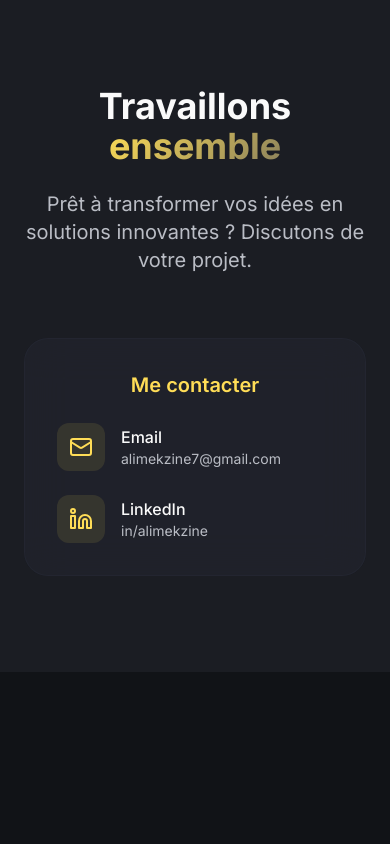
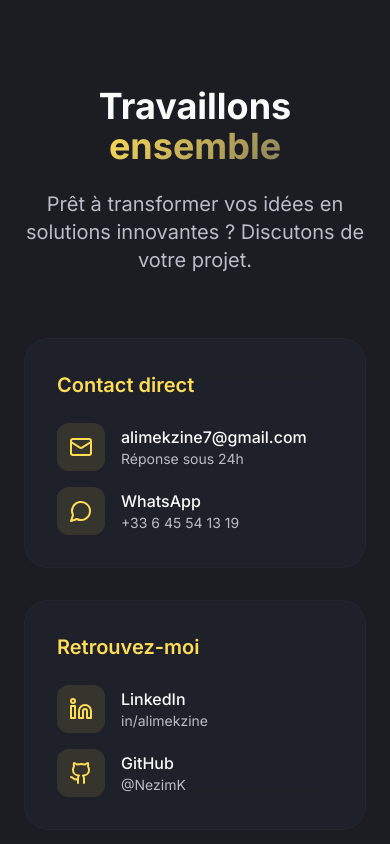
Before and after one commit to NezimK/portfolio-ali-mekzine, a React (Vite) app: page / in a window 390 px wide. Shown: the part 7223-8067 px from the top of the page. Before the commit the page ends 7895 px from the top, so only its background shows below. Built offline with nearby package versions, Linux system fonts and the light colour scheme.

Commit message:
Reverted to commit 27afe9047ed6cb09ebeb6a6f161feba348b660b0

```diff
--- a/src/components/Contact.tsx
+++ b/src/components/Contact.tsx
@@ -1,5 +1,5 @@
 import { AnimatedSection } from './AnimatedSection';
-import { Mail, Linkedin } from 'lucide-react';
+import { Mail, Github, Linkedin, MessageCircle } from 'lucide-react';
 
 export const Contact = () => {
   return (
@@ -16,21 +16,41 @@ export const Contact = () => {
           </div>
         </AnimatedSection>
 
-        <div className="max-w-3xl mx-auto">
+        <div className="max-w-5xl mx-auto">
+          <div className="grid md:grid-cols-2 gap-8">
+            {/* Direct Contact */}
             <AnimatedSection delay={200}>
-            <div className="glass rounded-3xl p-8">
-              <h3 className="text-xl font-semibold mb-6 text-accent text-center">Me contacter</h3>
-              <div className="grid md:grid-cols-2 gap-6">
+              <div className="glass rounded-3xl p-8 h-full">
+                <h3 className="text-xl font-semibold mb-6 text-accent">Contact direct</h3>
+                <div className="space-y-4">
                   <a href="mailto:alimekzine7@gmail.com" className="flex items-center space-x-4 text-foreground-muted hover:text-accent transition-colors group">
                     <div className="w-12 h-12 rounded-xl bg-accent/10 flex items-center justify-center group-hover:bg-accent/20 transition-colors">
                       <Mail className="w-6 h-6 text-accent" />
                     </div>
                     <div>
-                    <p className="font-medium text-foreground">Email</p>
-                    <p className="text-sm">alimekzine7@gmail.com</p>
+                      <p className="font-medium text-foreground">alimekzine7@gmail.com</p>
+                      <p className="text-sm">Réponse sous 24h</p>
                     </div>
                   </a>
 
+                  <a href="https://wa.me/33645541319?text=Bonjour%20Ali%2C%20je%20veux%20parler%20d%27un%20projet%20et%20fixer%20un%20rendez-vous." target="_blank" rel="noopener noreferrer" className="flex items-center space-x-4 text-foreground-muted hover:text-accent transition-colors group">
+                    <div className="w-12 h-12 rounded-xl bg-accent/10 flex items-center justify-center group-hover:bg-accent/20 transition-colors">
+                      <MessageCircle className="w-6 h-6 text-accent" />
+                    </div>
+                    <div>
+                      <p className="font-medium text-foreground">WhatsApp</p>
+                      <p className="text-sm">+33 6 45 54 13 19</p>
+                    </div>
+                  </a>
+                </div>
+              </div>
+            </AnimatedSection>
+
+            {/* Social Links */}
+            <AnimatedSection delay={400}>
+              <div className="glass rounded-3xl p-8 h-full">
+                <h3 className="text-xl font-semibold mb-6 text-accent">Retrouvez-moi</h3>
+                <div className="space-y-4">
                   <a href="https://www.linkedin.com/in/alimekzine" target="_blank" rel="noopener noreferrer" className="flex items-center space-x-4 text-foreground-muted hover:text-accent transition-colors group">
                     <div className="w-12 h-12 rounded-xl bg-accent/10 flex items-center justify-center group-hover:bg-accent/20 transition-colors">
                       <Linkedin className="w-6 h-6 text-accent" />
@@ -40,11 +60,22 @@ export const Contact = () => {
                       <p className="text-sm">in/alimekzine</p>
                     </div>
                   </a>
+
+                  <a href="https://github.com/NezimK" target="_blank" rel="noopener noreferrer" className="flex items-center space-x-4 text-foreground-muted hover:text-accent transition-colors group">
+                    <div className="w-12 h-12 rounded-xl bg-accent/10 flex items-center justify-center group-hover:bg-accent/20 transition-colors">
+                      <Github className="w-6 h-6 text-accent" />
+                    </div>
+                    <div>
+                      <p className="font-medium text-foreground">GitHub</p>
+                      <p className="text-sm">@NezimK</p>
+                    </div>
+                  </a>
                 </div>
               </div>
             </AnimatedSection>
           </div>
         </div>
+      </div>
     </section>
   );
 };
```
Lines whose indentation alone changed are shown as unchanged.
